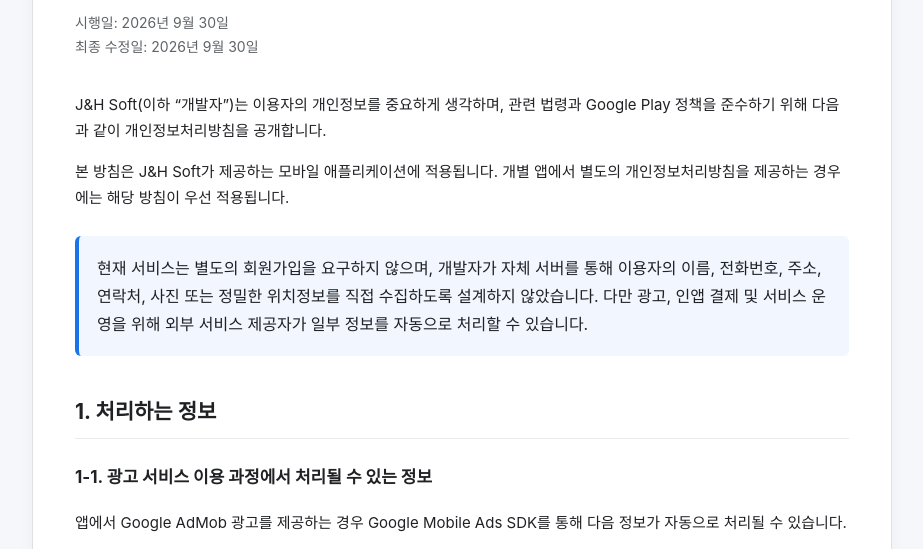
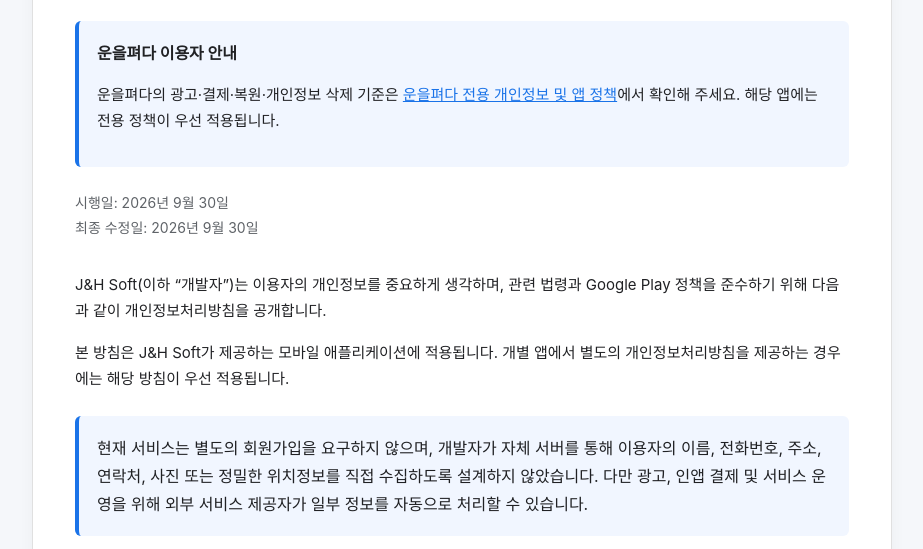
Before and after one commit to rosecrusian-collab/jnh-soft-site, a plain HTML site: page privacy.html in a window 1280 px wide. Shown: the part 215-764 px from the top of the page, without its empty margins (178-1101 px from the left). Drawn offline with Linux system fonts and the light colour scheme.

Commit message:
Link app-specific Uneulpyeoda privacy policy

```diff
--- a/privacy.html
+++ b/privacy.html
@@ -145,6 +145,7 @@
   <main>
     <article>
       <h1>개인정보처리방침</h1>
+      <div class="notice"><strong>운을펴다 이용자 안내</strong><p>운을펴다의 광고·결제·복원·개인정보 삭제 기준은 <a href="uneulpyeoda-privacy.html">운을펴다 전용 개인정보 및 앱 정책</a>에서 확인해 주세요. 해당 앱에는 전용 정책이 우선 적용됩니다.</p></div>
       <p class="date">
         시행일: 2026년 9월 30일<br>
         최종 수정일: 2026년 9월 30일
```
